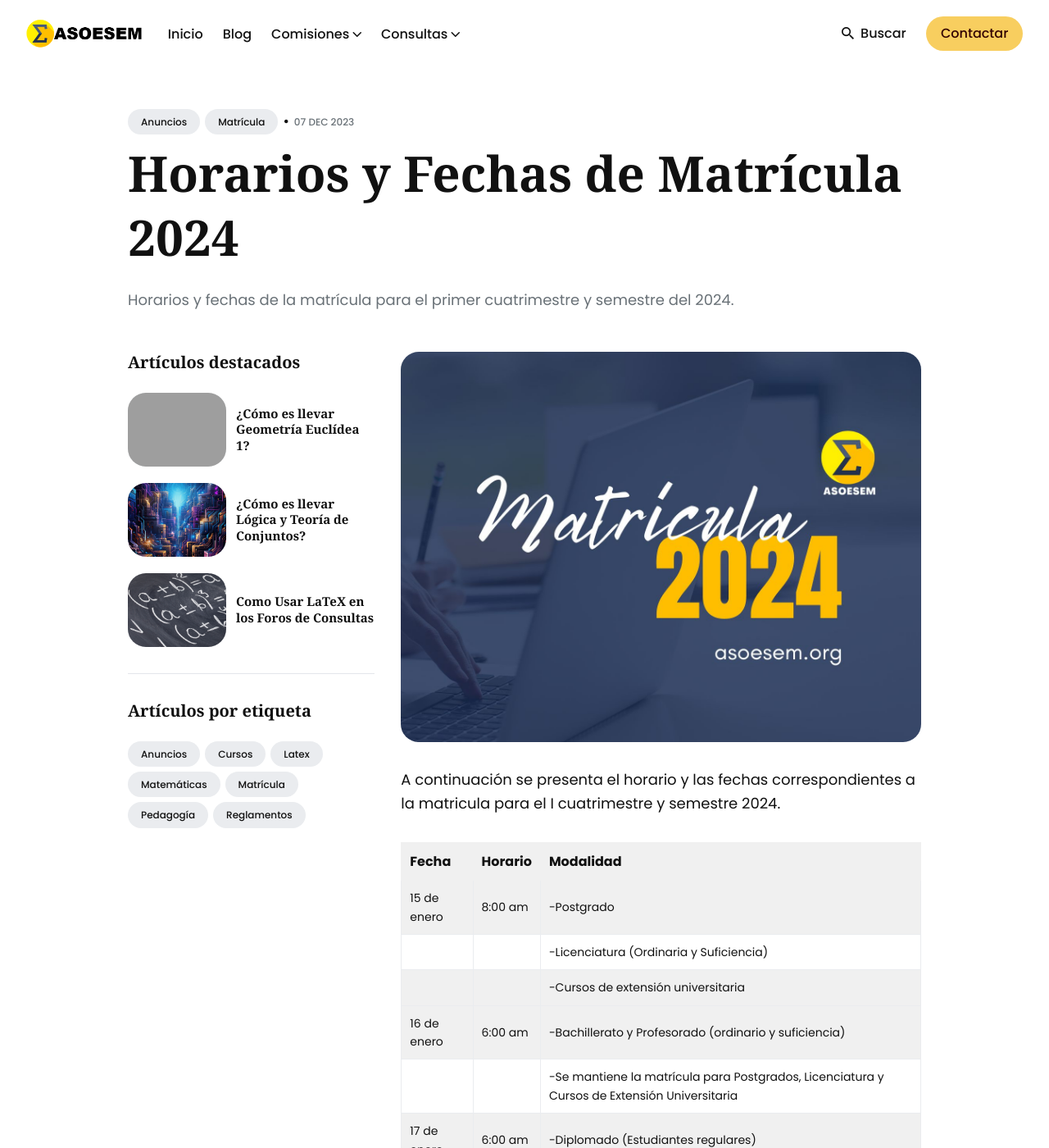
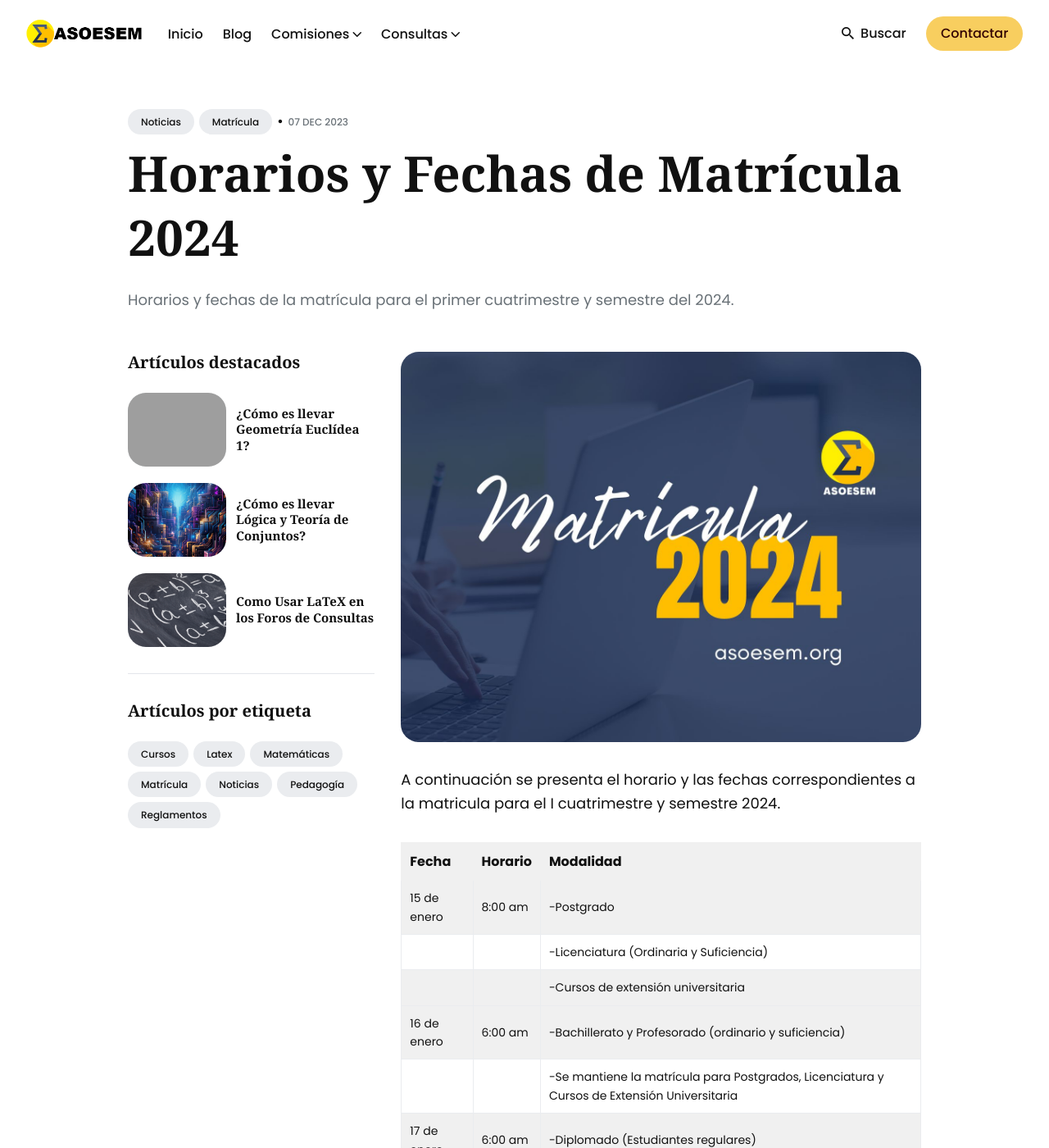
Before and after one commit to asoesem/asoesem.github.io, a Jekyll site: the page built from _posts/2023-07-12-primera-matricula-2024.md, in a window 1280 px wide and 1400 px high. Shown: the whole window at 82% size. Built offline with Jekyll 4.4.1, drawn with Linux system fonts in a browser that asks for light colours; grey boxes are pictures that could not be loaded.

Commit message:
Cambia el tag de anucios a noticias

```diff
--- a/_data/settings.yml
+++ b/_data/settings.yml
@@ -51,18 +51,16 @@ hero:
 #-------------------------------------------
 # Configuración de la Sección de Etiquetas
 
+# Puedes agregar muchas secciones de etiquetas a la página de inicio; cada sección mostrará los artículos mas recientes para cada etiqueta.
+
 tags_section:
   enable: true
   number_posts: 3 # Para controlar cuantos artículos mostrar bajo cada sección de etiqueta. Fije el valor a un número. Tres es el valor predeterminado.
   number_columns: 3 # Puedes especificar el número de columnas de 1-4 para monitores de alta resolución. De forma predeterminda el tema usa una cuadrícula de tres columnas.
   tags:
-    - tag: "anuncios"
+    - tag: "noticias"
     - tag: "reglamentos"
     - tag: "matemáticas"
-
-
-# Puedes agregar muchas secciones de etiquetas a la página de inicio; cada sección mostrará los artículos mas recientes para cada etiqueta.
-
 
 #-------------------------------------------
 # Configuración de la Sección de Autores
--- a/_posts/2023-07-12-primera-matricula-2024.md
+++ b/_posts/2023-07-12-primera-matricula-2024.md
@@ -5,7 +5,7 @@ description: Horarios y fechas de la matrícula para el primer cuatrimestre y se
 date: 2023-12-07T10:00:00-06:00
 #author: axell
 image: '/images/108.jpg'
-tags: [anuncios,matrícula]
+tags: [noticias,matrícula]
 #commissions: [cofoma]
 featured: true
 comments: true
--- a/_posts/2023-12-21-escoger-humanidades.md
+++ b/_posts/2023-12-21-escoger-humanidades.md
@@ -6,7 +6,7 @@ date: 2023-12-21T18:00:00-06:00
 author: edalorzo
 image: '/images/53.jpg'
 video_embed: https://www.youtube.com/embed/Cri1-Wwe2p8?si=tg4_ny-ojwzTK7Pj
-tags: [anuncios,matrícula]
+tags: [noticias,matrícula]
 commissions: [cocodi]
 featured: false
 comments: true
--- a/_posts/2024-03-01-enfoque-de-trabajo-de-la-asoesem-uned.md
+++ b/_posts/2024-03-01-enfoque-de-trabajo-de-la-asoesem-uned.md
@@ -5,7 +5,7 @@ description: Ruta de trabajo de la ASOESEM UNED
 date: 2024-01-03T10:00:00-00:00
 #author: axell
 image: '/images/110.jpg'
-tags: [anuncios]
+tags: [noticias]
 commissions: [cocodi]
 featured: false
 comments: true
--- a/_posts/2024-03-01-festival-internacional-de-las-matematicas-cientec.md
+++ b/_posts/2024-03-01-festival-internacional-de-las-matematicas-cientec.md
@@ -5,7 +5,7 @@ description: CIENTEC organiza la XXVI edición del Festival Internacional de Mat
 date: 2024-01-03T00:00:00-06:00
 #author: axell
 image: '/images/111.png'
-tags: [anuncios]
+tags: [noticias]
 commissions: [cocodi]
 featured: false
 comments: true
```
